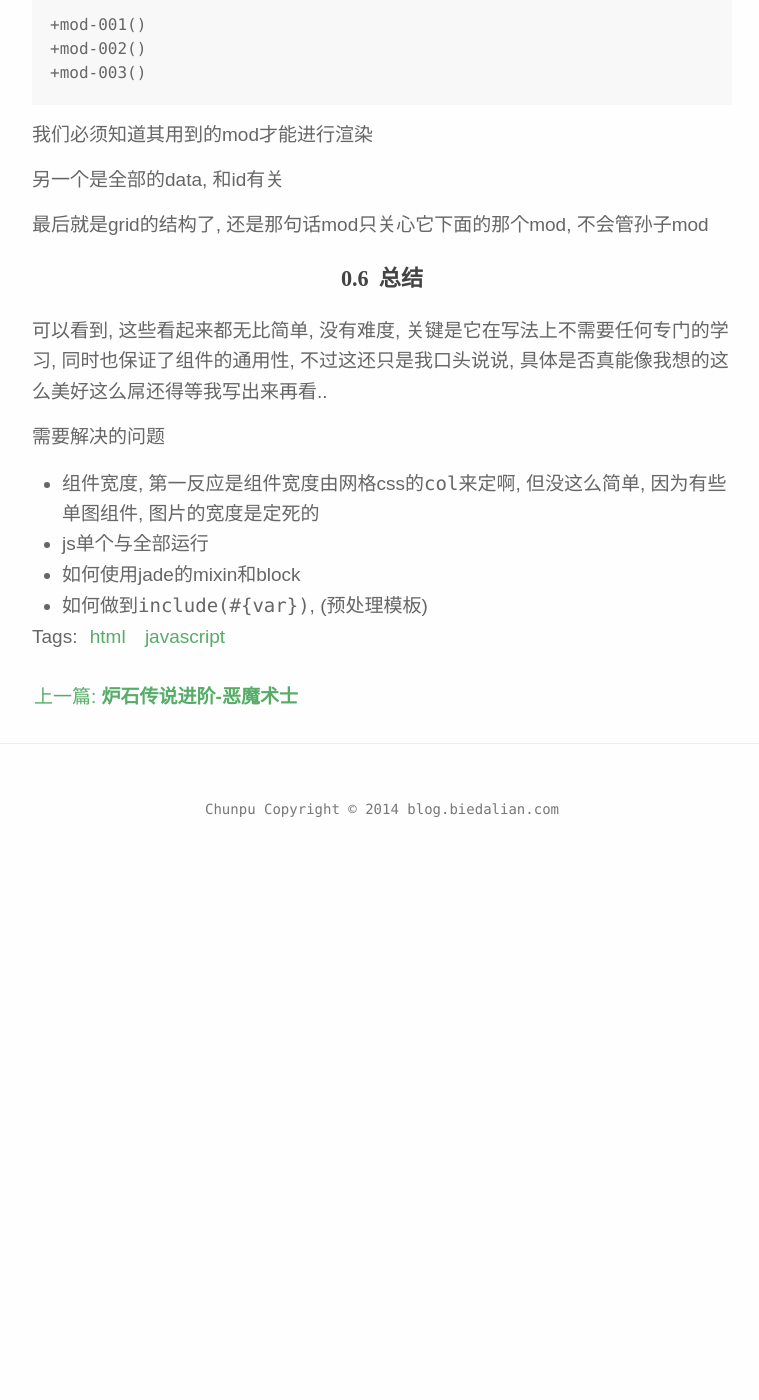
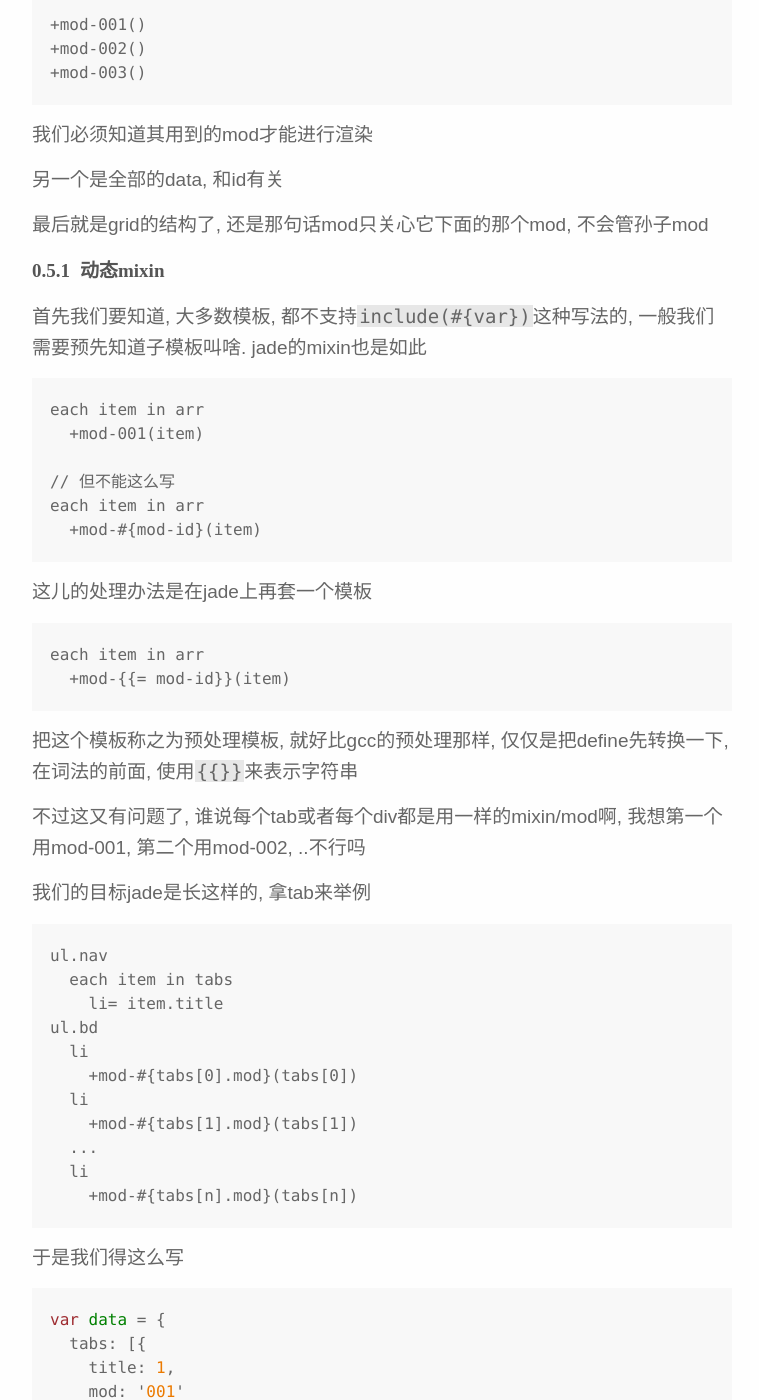
Before and after one commit to chunpu/blog, a Jekyll site: the page built from _posts/2014-4-5-simple-web-component.md, in a window 1280 px wide and 1400 px high, scrolled down 4426 px. Shown: the whole window, without its empty margins (258-1017 px from the left). Built offline with Jekyll 4.4.1, drawn with Linux system fonts in a browser that asks for light colours; some web fonts are replaced; Markdown is read by kramdown in place of the engine named in the settings; comment, search, counter and statistics services are not loaded; before the commit the page ends 5300 px from its top, so only the background shows below that; some of the changed text lies outside the part shown.

Commit message:
update simple-web

````diff
--- a/_posts/2014-4-5-simple-web-component.md
+++ b/_posts/2014-4-5-simple-web-component.md
@@ -40,7 +40,7 @@ html如何组件化呢, 其中最最重要的一点就是组件是可以嵌套
 ul.box
   each item in arr
     li.son
-      +mixin(item)
+      +mod-001(item)
 ```
 
 没错, mixin就是组件, 这和less的mixin不同, css的mixin是常用样式, 不像jade的mixin是类似一个一段小html, 有了jade的mixin, 生活如此愉快, 前端可以很爽的预览模板输出了
@@ -182,6 +182,74 @@ mod: {
 
 最后就是grid的结构了, 还是那句话mod只关心它下面的那个mod, 不会管孙子mod
 
+#### 动态mixin
+
+首先我们要知道, 大多数模板, 都不支持`include(#{var})`这种写法的, 一般我们需要预先知道子模板叫啥.
+jade的mixin也是如此
+
+```jade
+each item in arr
+  +mod-001(item)
+
+// 但不能这么写
+each item in arr
+  +mod-#{mod-id}(item)
+```
+
+这儿的处理办法是在jade上再套一个模板
+
+```jade
+each item in arr
+  +mod-{%raw%}{{= mod-id}}{%endraw%}(item)
+```
+
+把这个模板称之为预处理模板, 就好比gcc的预处理那样, 仅仅是把define先转换一下, 在词法的前面, 使用`{%raw%}{{}}{%endraw%}`来表示字符串
+
+不过这又有问题了, 谁说每个tab或者每个div都是用一样的mixin/mod啊, 我想第一个用mod-001, 第二个用mod-002, ..不行吗
+
+我们的目标jade是长这样的, 拿tab来举例
+
+```jade
+ul.nav
+  each item in tabs
+    li= item.title
+ul.bd
+  li
+    +mod-#{tabs[0].mod}(tabs[0])
+  li
+    +mod-#{tabs[1].mod}(tabs[1])
+  ...
+  li
+    +mod-#{tabs[n].mod}(tabs[n])
+```
+
+于是我们得这么写
+
+```js
+var data = {
+  tabs: [{
+    title: 1,
+    mod: '001'
+  }, {
+    title: 2,
+    mod: '002'
+  }]
+}
+```
+
+```jade
+{% raw %}
+ul.nav
+  each item in tabs
+    li= item.title
+ul.bd
+  {{ for (var i = 0; i < tabs.length; i++) { }}
+    li
+      +mod-{{= tabs[i].mod}}(tabs[i])
+  {{ } }}
+{% endraw %}
+```
+
 ### 总结
 
 可以看到, 这些看起来都无比简单, 没有难度, 关键是它在写法上不需要任何专门的学习, 同时也保证了组件的通用性, 不过这还只是我口头说说, 具体是否真能像我想的这么美好这么屌还得等我写出来再看..
````
Also changed, not shown: _posts/2014-4-7-gentoo-install-1.md (added, +123 -0 lines).
